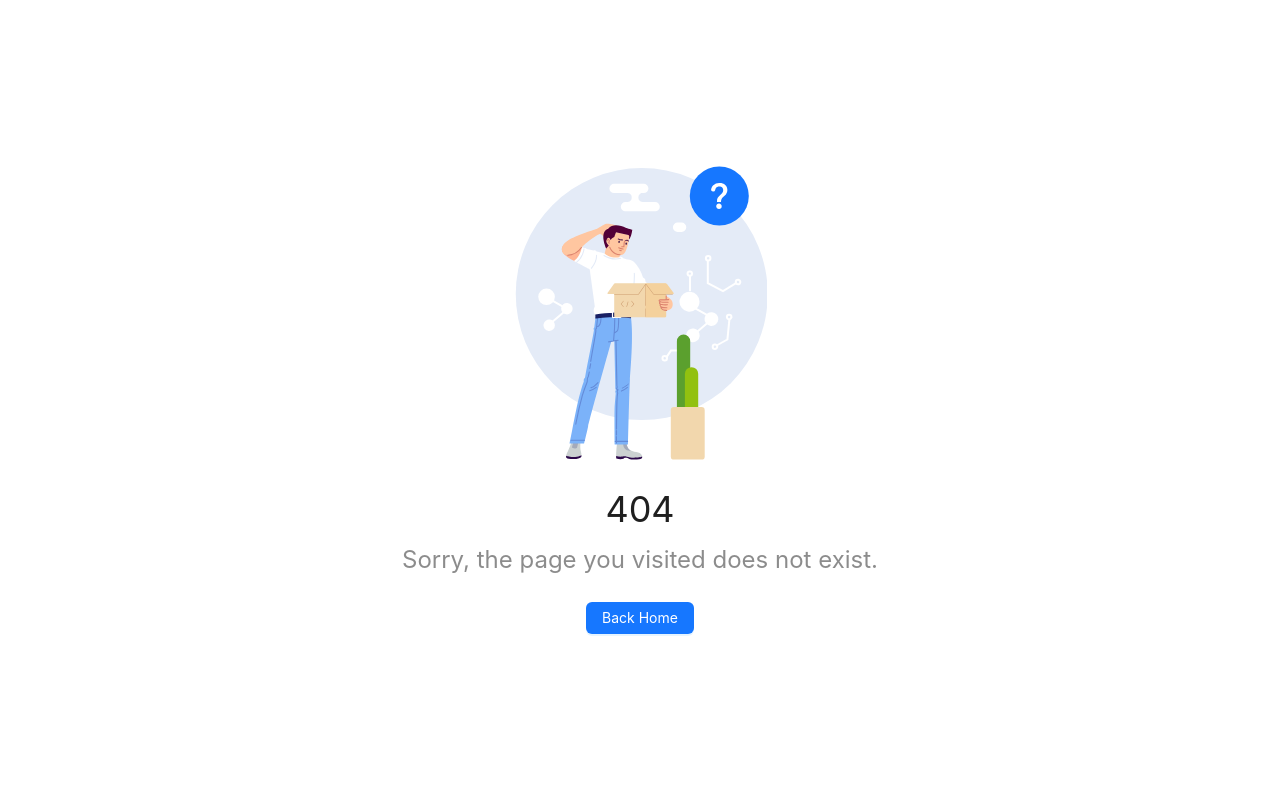
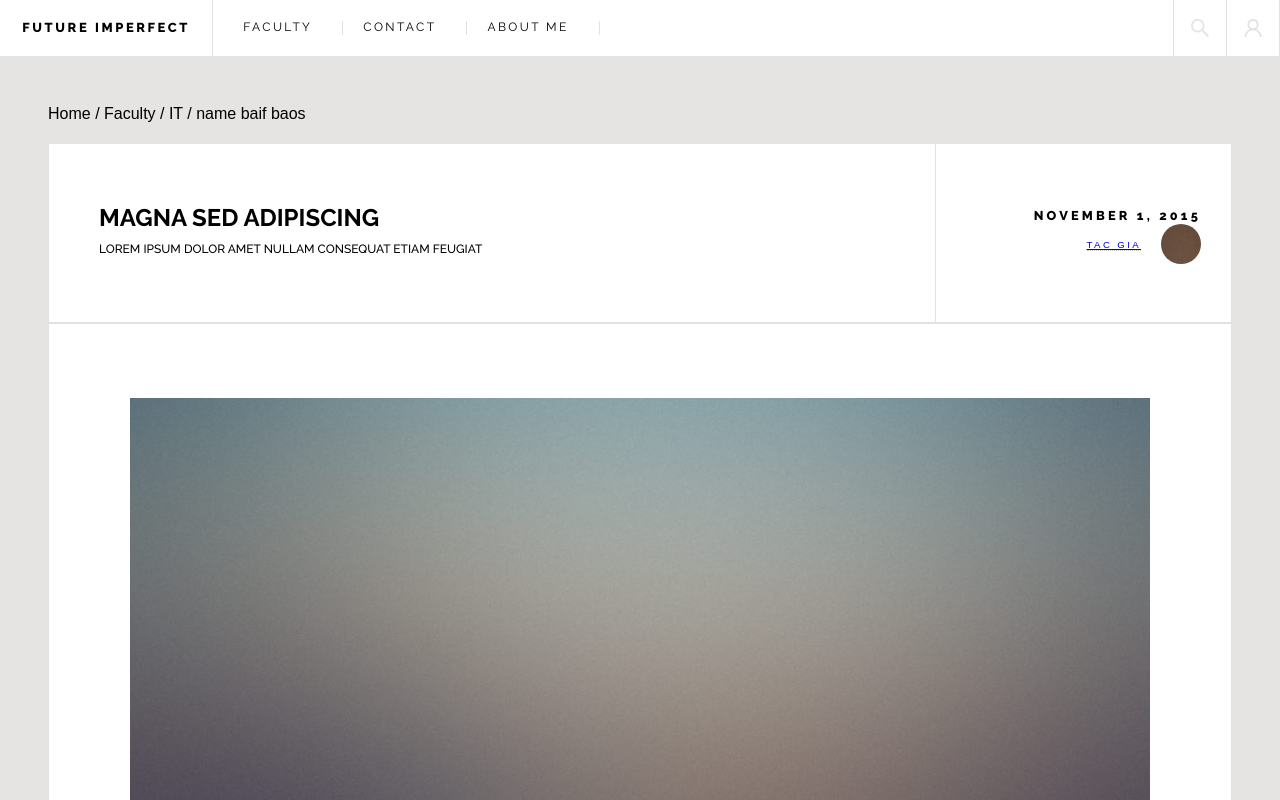
Before and after one commit to tutruong193/webtopup, a React (Create React App) app: page /faculty/detail in a window 1280 px wide. Before the commit this address had no page. Shown: the top 800 px of the page. Built offline with nearby package versions, Linux system fonts and the light colour scheme.

Commit message:
Remake PageDetail and design FacultyArticlePage

```diff
--- a/src/components/BigCardComponent/BigCardComponent.jsx
+++ b/src/components/BigCardComponent/BigCardComponent.jsx
@@ -11,6 +11,7 @@ import avatar from '../../assets/images/avatar.jpg'
 import pic01 from '../../assets/images/pic01.jpg'
 import ButtonComponent from '../ButtonComponent/ButtonComponent';
 import { HeartOutlined, CommentOutlined } from '@ant-design/icons';
+import FacultyArticlePage from '../../pages/FacultyArticlePage/FacultyArticlePage';
 const BigCardComponent = () => {
     return (
         <WrapperCardStyle >
@@ -67,7 +68,7 @@ const BigCardComponent = () => {
                 <WrapperActionCard>
                     <div style={{ width: '50%' }}>
                         <ButtonComponent
-                            href='/article'
+                            href='/faculty/detail'
                             textButton='Continue Reading'
                             styleButton={{
                                 color: 'black',
--- a/src/components/ComponentsDetail/ComponentsDetail.jsx
+++ b/src/components/ComponentsDetail/ComponentsDetail.jsx
@@ -47,7 +47,6 @@ const App = () => {
                 <div style={{ width: '850px', height: 'fit-content', padding: '20px 0px' }}>
                   Mauris neque quam, fermentum ut nisl vitae, convallis maximus nisl. Sed mattis nunc id lorem euismod placerat. Vivamus porttitor magna enim, ac accumsan tortor cursus at. Phasellus sed ultricies mi non congue ullam corper. Praesent tincidunt sed tellus ut rutrum. Sed vitae justo condimentum, porta lectus vitae, ultricies congue gravida diam non fringilla.
                 </div>
-
               </div>
             </div>
           </div>
--- /dev/null
+++ b/src/pages/FacultyArticlePage/FacultyArticlePage.jsx
@@ -0,0 +1,55 @@
+import { Menu } from 'antd'
+import Sider from 'antd/es/layout/Sider'
+import React from 'react'
+import {UserOutlined, LaptopOutlined, NotificationOutlined} from '@ant-design/icons'
+import SmallCardComponent from '../../components/SmallCardComponent/SmallCardComponent';
+const items2 = [UserOutlined, LaptopOutlined, NotificationOutlined].map((icon, index) => {
+    const key = String(index + 1);
+    return {
+      key: `sub${key}`,
+      icon: React.createElement(icon),
+      label: `subnav ${key}`,
+      children: new Array(4).fill(null).map((_, j) => {
+        const subKey = index * 4 + j + 1;
+        return {
+          key: subKey,
+          label: `option${subKey}`,
+        };
+      }),
+    };
+  });
+const FacultyArticlePage = () => {
+    return (
+        <div style={{ padding: '48px', backgroundColor: '#e6e3e3' }}>
+            <div>Faculty/article</div>
+            <div style={{ display: 'flex' }}>
+                <div>
+                    <Sider style={{ background: "white" }} width={200}>
+                        <Menu
+                            mode="inline"
+                            defaultSelectedKeys={['1']}
+                            defaultOpenKeys={['sub1']}
+                            style={{ height: '100%' }}
+                            items={items2}
+                        />
+                    </Sider>
+                </div>
+                <div style={{ width: '10%', backgroundColor: '#e6e3e3' }}></div>
+                <div style={{ width: '70%', backgroundColor: 'green' }}>
+                    <div>
+<p>file</p>
+<div></div>
+                    </div>
+                    <div>
+                    <p>image</p>
+<SmallCardComponent/>
+<SmallCardComponent/>
+<SmallCardComponent/>
+                    </div>
+                </div>
+            </div>
+        </div>
+    )
+}
+
+export default FacultyArticlePage
--- a/src/pages/PageDetail/PageDetail.jsx
+++ b/src/pages/PageDetail/PageDetail.jsx
@@ -1,10 +1,86 @@
 import React from 'react'
-import ComponentsDetail from '../../components/ComponentsDetail/ComponentsDetail'
-
+import {
+  WrapperCardStyle,
+  WrapperBigTextHeaderCartStyle,
+  WrapperHeaderCart,
+  WrapperSmallTextHeaderCartStyle,
+  WrapperLinkAuthor,
+  WrapperDatePulisher,
+  WrapperCard,
+  WrapperActionCard
+} from './style'
+import avatar from '../../assets/images/avatar.jpg'
+import pic01 from '../../assets/images/pic01.jpg'
+import { HeartOutlined, CommentOutlined } from '@ant-design/icons';
 const PageDetail = () => {
   return (
-    <div>
-      <ComponentsDetail />
+    <div style={{ padding: '48px', backgroundColor: '#e6e3e3' }}>
+      <div style={{
+        marginBottom: '20px',
+      }}>Home / Faculty / IT / name baif baos </div>
+      <WrapperCardStyle >
+        <div style={{
+          width: '100%',
+          height: '180px',
+          display: 'flex',
+          borderBottom: 'solid 2px rgba(160, 160, 160, 0.3)',
+        }}>
+          <WrapperHeaderCart>
+            <WrapperBigTextHeaderCartStyle>
+              MAGNA SED ADIPISCING
+            </WrapperBigTextHeaderCartStyle>
+            <WrapperSmallTextHeaderCartStyle>
+              LOREM IPSUM DOLOR AMET NULLAM CONSEQUAT ETIAM FEUGIAT
+            </WrapperSmallTextHeaderCartStyle>
+          </WrapperHeaderCart>
+          <div style={{
+            width: '25%', display: 'flex',
+            flexDirection: 'column',
+            justifyContent: 'center',
+            alignContent: 'center',
+            alignItems: 'flex-end',
+            paddingRight: '30px',
+            backgroundColor: 'white'
+          }}>
+            <WrapperDatePulisher>
+              NOVEMBER 1, 2015
+            </WrapperDatePulisher>
+            <div >
+              <WrapperLinkAuthor href="#">Tac gia</WrapperLinkAuthor>
+              <img
+                style={{
+                  width: '40px',
+                  height: '40px',
+                  borderRadius: '100%',
+                }}
+                src={avatar} alt></img>
+            </div>
+          </div>
+
+        </div>
+        <WrapperCard>
+          <div style={{ display: 'flex', justifyContent: 'center', paddingBottom: '50px' }}>
+            <img style={{
+              width: '90%',
+              height: '60%',
+            }}
+              alt="example" src={pic01} />
+          </div>
+          <div style={{ padding: '25px 65px', justifyContent: 'space-between' }}>
+            <div>Mauris neque quam, fermentum ut nisl vitae, convallis maximus nisl. Sed mattis nunc id lorem euismod placerat. Vivamus porttitor magna enim, ac accumsan tortor cursus at. Phasellus sed ultricies mi non congue ullam corper. Praesent tincidunt sed tellus ut rutrum. Sed vitae justo condimentum, porta lectus vitae, ultricies congue gravida diam non fringilla.</div>
+          </div>
+          <WrapperActionCard>
+            <div style={{ display: 'flex', flexDirection: 'row', paddingLeft: '25px', opacity: '0.5' }}>
+              <div style={{ paddingRight: '10px' }}>
+                <HeartOutlined /> <span style={{ marginLeft: '5px', opacity: 0.5 }}>20</span>
+              </div>
+              <div style={{ paddingRight: '10px' }}>
+                <CommentOutlined /> <span style={{ marginLeft: '5px', opacity: 0.5 }}>100</span>
+              </div>
+            </div>
+          </WrapperActionCard>
+        </WrapperCard>
+      </WrapperCardStyle >
     </div>
   )
 }
--- /dev/null
+++ b/src/pages/PageDetail/style.js
@@ -0,0 +1,59 @@
+import { Card } from "antd";
+import styled from "styled-components";
+
+export const WrapperCardStyle = styled.div`
+    width: 100%;
+    position: relative;
+    border: solid 1px rgba(160, 160, 160, 0.3);
+    justify-items: center;
+    align-content: center;
+    background-color: white
+`;
+
+export const WrapperHeaderCart = styled.div`
+    width: 75%;
+    height: 100%;
+    border-right: solid 1px rgba(160, 160, 160, 0.3);
+    display: flex;
+    flex-direction: column;
+    justify-content: center;
+    padding: 0px 50px;
+
+`;
+
+export const WrapperBigTextHeaderCartStyle = styled.h2`
+    font-family: "Raleway", Helvetica, sans-serif;
+    font-weight: bold;
+`;
+
+export const WrapperSmallTextHeaderCartStyle = styled.h5`
+    font-family: "Raleway", Helvetica, sans-serif;
+    font-size: 12px;
+`;
+
+export const WrapperLinkAuthor = styled.a`
+    margin-right: 20px;
+    letter-spacing: 0.25em;
+    text-transform: uppercase;
+    font-size: 0.6em;
+    font-weight: 400;
+    border-bottom: dotted 1px rgba(160, 160, 160, 0.65);
+`;
+export const WrapperDatePulisher = styled.div`
+    display: block;
+    font-family: "Raleway", Helvetica, sans-serif;
+    font-size: 0.8em;
+    font-weight: 800;
+    letter-spacing: 0.25em;
+    margin-top: 0.5em;
+    text-transform: uppercase;
+    `
+export const WrapperCard = styled(Card)`
+width: 100%;
+border: none;
+padding-top: 50px
+`
+export const WrapperActionCard = styled.div`
+    display: flex;
+    padding: 0px 40px
+`
--- a/src/routes/index.js
+++ b/src/routes/index.js
@@ -4,12 +4,23 @@ import NotFoundPage from "../pages/NotFoundPage/NotFoundPage";
 import SignInPage from "../pages/SignInPage/SignInPage";
 import StudentPage from "../pages/StudentPage/StudentPage";
 import PageDetail from "../pages/PageDetail/PageDetail";
+import FacultyArticlePage from "../pages/FacultyArticlePage/FacultyArticlePage";
 export const routes = [
     {
         path: '/',
         page: HomePage,
         isShowHeader: true,
         requiresAuth: false
+    },
+    {
+        path: '/faculty/detail',
+        page: PageDetail,
+        isShowHeader: true
+    },
+    {
+        path: '/faculty',
+        page: FacultyArticlePage,
+        isShowHeader: true
     },
     {
         path: '/signin',
@@ -29,13 +40,7 @@ export const routes = [
         isShowHeader: false,
         requiresAuth: true
     },
-    {
-        path: '/pages/PageDetail',
-        page: PageDetail,
-        isShowHeader: true
 
-
-    },
     {
         path: '*',
         page: NotFoundPage
```
